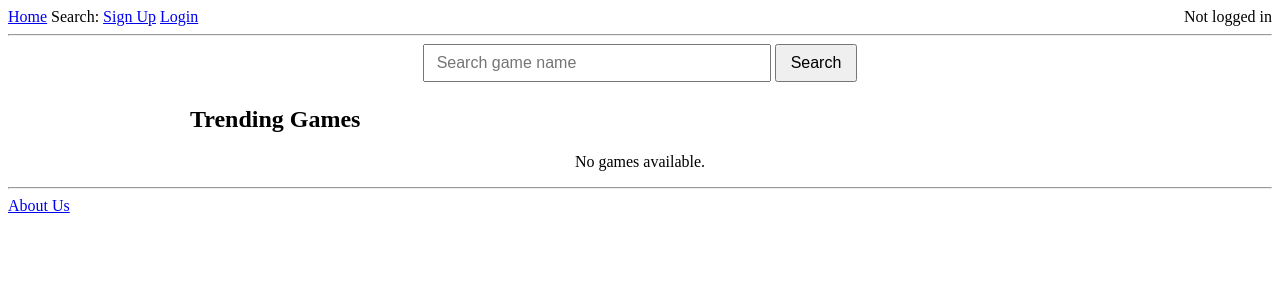
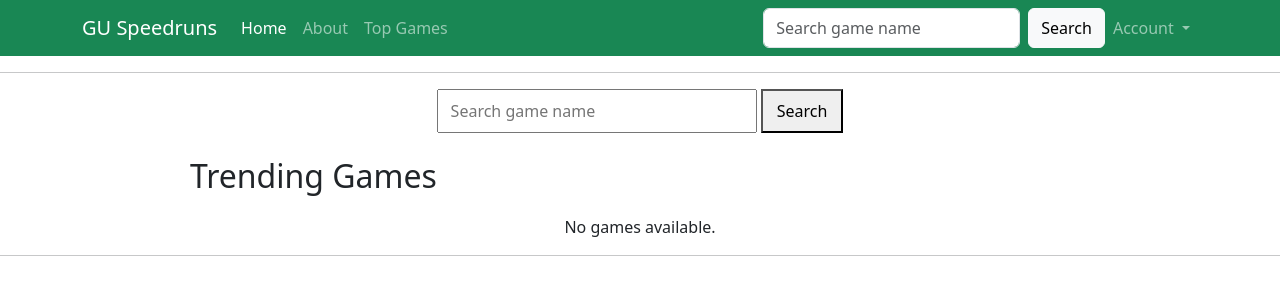
Before and after one commit to JasperHayes/WAD9E, a Django app: page / in a window 1280 px wide. Shown: the top 300 px of the page. Run offline with Django 3.2, Linux system fonts and the light colour scheme; data that the repository does not hold is empty.

Commit message:
Updated base.html with bootstrap + added add_run button to game

```diff
--- a/GUSpeedruns/views.py
+++ b/GUSpeedruns/views.py
@@ -204,8 +204,8 @@ def add_run(request, game_name_slug):
             seconds = form.cleaned_data['seconds']
             milliseconds = form.cleaned_data['milliseconds']
 
-            run.user = comment.user = UserProfile.objects.get(user = request.user)
-            run.game = Game.objects.get(game_name_slug=game_name_slug)
+            run.user = UserProfile.objects.get(user = request.user)
+            run.game = Game.objects.get(slug_name=game_name_slug)
             run.video_url_id = get_youtube_id(form.cleaned_data['video'])
             run.time = timedelta(hours=hours, minutes=minutes, seconds=seconds, milliseconds=milliseconds)
 
--- a/templates/GUSpeedruns/base.html
+++ b/templates/GUSpeedruns/base.html
@@ -3,32 +3,78 @@
 <html>
     <head lang="en">
         <meta charset="UTF-8" />
+        <meta name="viewport" content="width=device-width, initial-scale=1">
         <title>
             GUSpeedruns-
             {% block title_block %}
                 Unknown
             {% endblock %}
         </title>
+        <link href="https://cdn.jsdelivr.net/npm/bootstrap@5.3.8/dist/css/bootstrap.min.css" rel="stylesheet" integrity="sha384-sRIl4kxILFvY47J16cr9ZwB07vP4J8+LH7qKQnuqkuIAvNWLzeN8tE5YBujZqJLB" crossorigin="anonymous">
+        <script src="https://cdn.jsdelivr.net/npm/bootstrap@5.3.8/dist/js/bootstrap.bundle.min.js" integrity="sha384-FKyoEForCGlyvwx9Hj09JcYn3nv7wiPVlz7YYwJrWVcXK/BmnVDxM+D2scQbITxI" crossorigin="anonymous"></script>
+        <link rel="stylesheet" href="styles.css">
     </head>
     <body>
+        <nav class="navbar navbar-expand-lg navbar-dark bg-success">
+        <div class="container">
+            <a class="navbar-brand" href="#">GU Speedruns</a>
+            <button class="navbar-toggler" type="button" data-bs-toggle="collapse"
+            data-bs-target="#navbarSupportedContent" aria-controls="navbarSupportedContent" aria-expanded="false" aria-label="Toggle navigation">
+                <span class="navbar-toggle-icon"></span>
+            </button>
+
+            <div class="collapse navbar-collapse" id="navbarSupportedContent">
+                <ul class="navbar-nav me-auto mb-2 mb-lg-0">
+                    <li class="nav-item">
+                        <a class="nav-link active" aria-current="page" href="{% url 'GUSpeedruns:homepage' %}">Home</a>
+                    </li>
+                    <li class="nav-item">
+                        <a class="nav-link" href="{% url 'GUSpeedruns:about' %}">About</a>
+                    </li>
+
+                    <li class="nav-item dropdown">
+                        <a class="nav-link dropdown-toggler" href="#" id="navbarDropdown" role="button" data-bs-toggle="dropdown" aria-expanded="false">Top Games</a>
+                        <ul class="dropdown-menu" aria-labelledby="navbarDropdown">
+                            <li><a class="dropdown-item" href="#">Game1</a></li>
+                            <li><a class="dropdown-item" href="#">Game2</a></li>
+                        </ul>
+                    </li>
+                </ul>
+
+
+                <ul class="navbar-nav ms-auto mb-2 mb-lg-0">
+                    <form method="get" action="{% url 'GUSpeedruns:homepage' %}" class="d-flex" role="search">
+                        <input class="form-control me-2" type="search" placeholder="Search game name" aria-label="Search" name="q" value="{{ query }}">
+                        <button class="btn btn-light" type="submit">Search</button>
+                    </form>
+
                     <div>
-            <!-- Top bar with home, search etc. -->
-            <span style="float: right;">
+                        <li class="nav-item dropdown">
+                            <a class="nav-link dropdown-toggle" href="#" id="navbarDropdown" role="button" data-bs-toggle="dropdown" aria-expanded="false">
                                 {% if user.is_authenticated %}
-                    Logged in as: <strong>{{ user.username }}</strong>
+                                    {{ user.username }}
                                     {% if user.is_staff %}
                                         (moderator)
                                     {% endif %}
-                    <a href="{% url 'GUSpeedruns:logout' %}">Logout</a>
                                 {% else %}
-                    Not logged in
+                                    Account
                                 {% endif %}
-            </span>
-            <a href="{% url 'GUSpeedruns:homepage' %}">Home</a>
-            Search:
-            <a href="{% url 'GUSpeedruns:register' %}">Sign Up</a>
-            <a href="{% url 'GUSpeedruns:login' %}">Login</a>
+                            </a>
+                            <ul class="dropdown-menu" aria-labelledby="navbarDropdown">
+                                {% if user.is_authenticated %}
+                                    <li><a class="dropdown-item" href="#">My Account</a></li>
+                                    <li><a class="dropdown-item" href="{% url 'GUSpeedruns:logout' %}">Sign out</a></li>
+                                {% else %}
+                                    <li><a class="dropdown-item" href="{% url 'GUSpeedruns:login' %}">Login</a>
+                                    <li><a class="dropdown-item" href="{% url 'GUSpeedruns:register' %}">Register</a>
+                                {% endif %}
+                            </ul>
+                        </li>
                     </div>
+                </ul>
+            </div>
+        </div>
+        </nav>
         <hr />
         <div>
             <!-- main content -->
@@ -36,9 +82,5 @@
             {% endblock %}
         </div>
         <hr />
-        <div>
-            <!-- Bottom bar with about -->
-             <a href="{% url 'GUSpeedruns:about' %}">About Us</a>
-        </div>
     </body>
 </html>
--- a/templates/GUSpeedruns/game.html
+++ b/templates/GUSpeedruns/game.html
@@ -33,4 +33,9 @@
         <p>No runs available for this game.</p>
     {% endif %}
 </div>
+
+<div>
+    {% if user.is_authenticated %}
+        <a href="{% url 'GUSpeedruns:add_run' game_name_slug=game_name_slug %}">Add Run</a> <br />
+    {% endif %}
 {% endblock %}
```
Also changed, not shown: templates/GUSpeedruns/basecopy.html (added, +44 -0 lines). Lines whose indentation alone changed are shown as unchanged.
